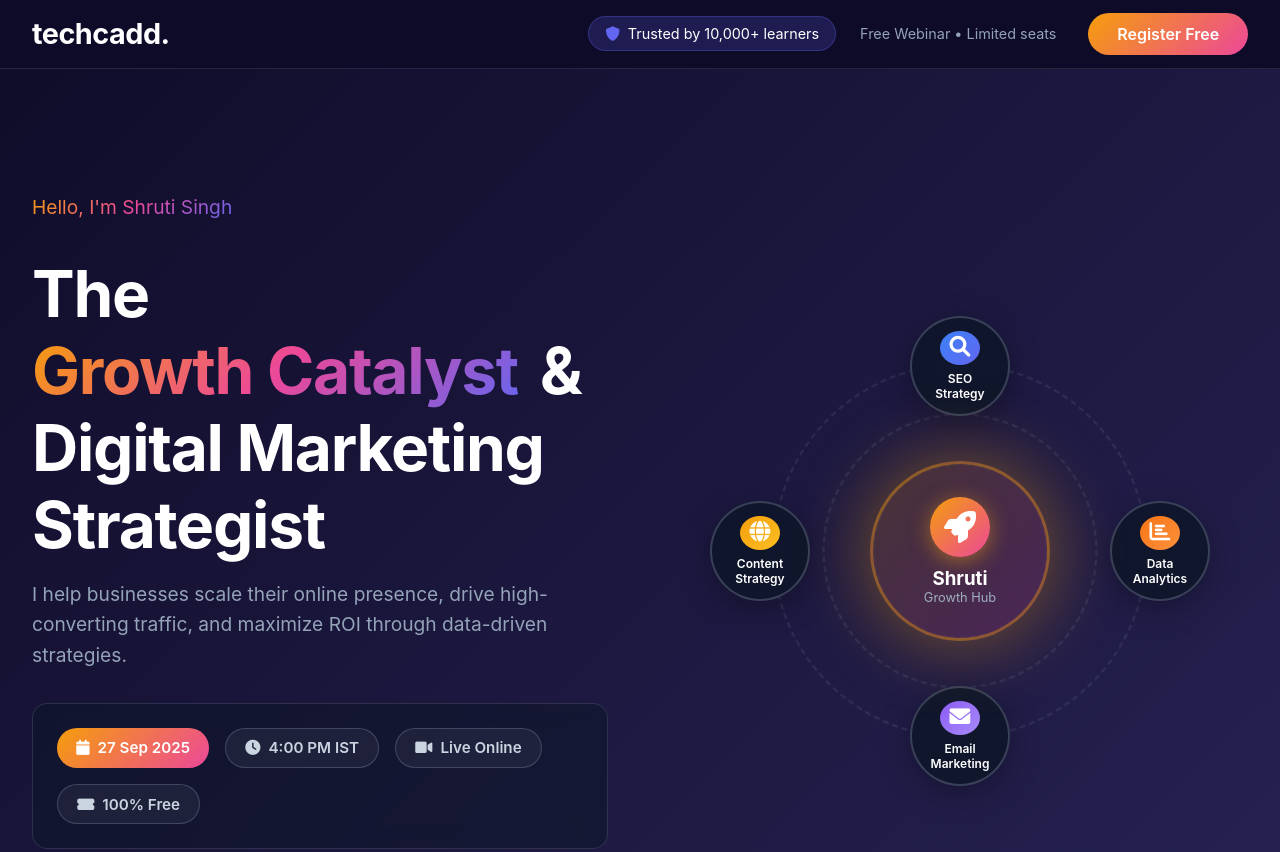
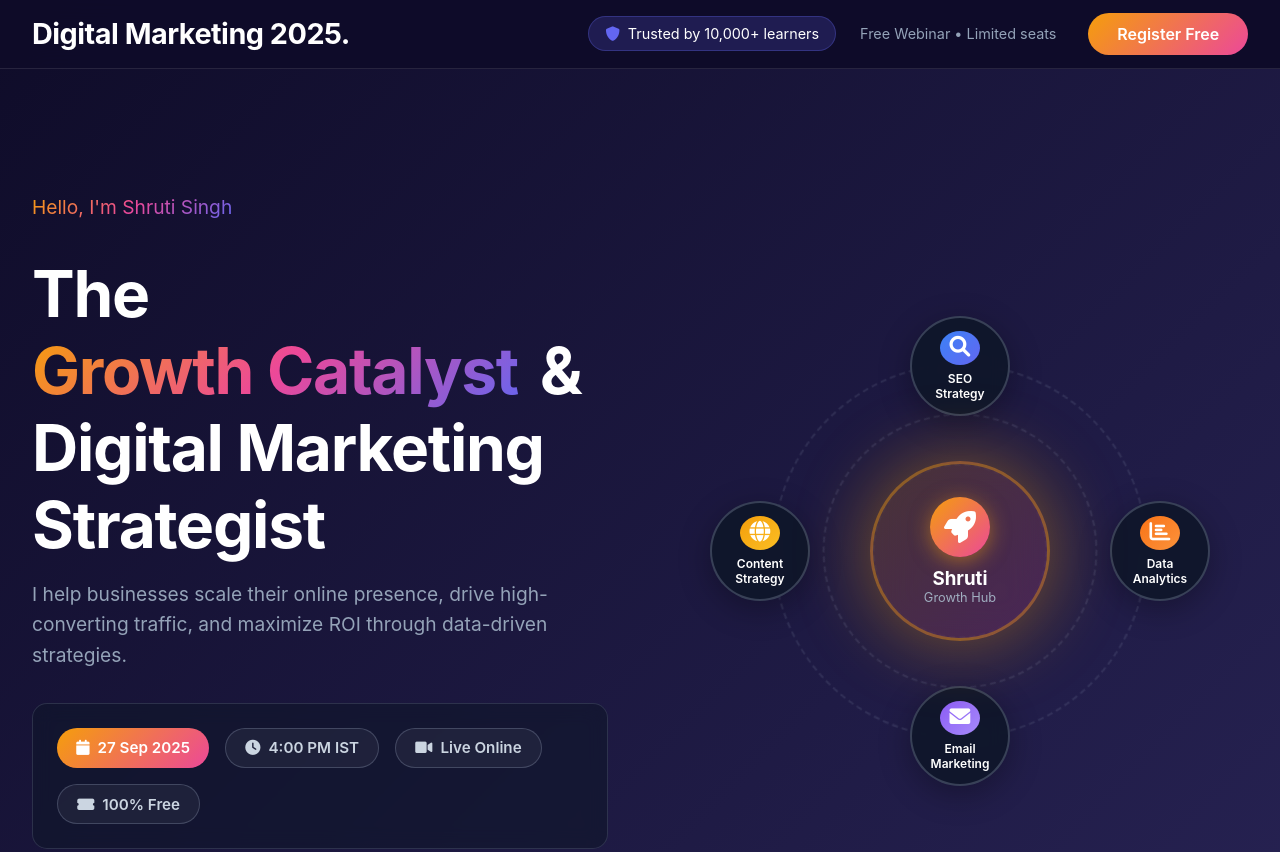
Before and after one commit to shruti9031-max/digital-marketing, a plain HTML site: page index.html in a window 1280 px wide. Shown: the top 852 px of the page. Drawn offline with Linux system fonts and the light colour scheme.

Commit message:
Update logo text in navigation

```diff
--- a/index.html
+++ b/index.html
@@ -985,7 +985,7 @@
 <body>
     <nav>
         <div class="nav-container">
-            <div class="logo">techcadd.</div>
+            <div class="logo">Digital Marketing 2025.</div>
             <div class="nav-right">
                 <div class="nav-badge">
                     <div class="trust-badge">
```
